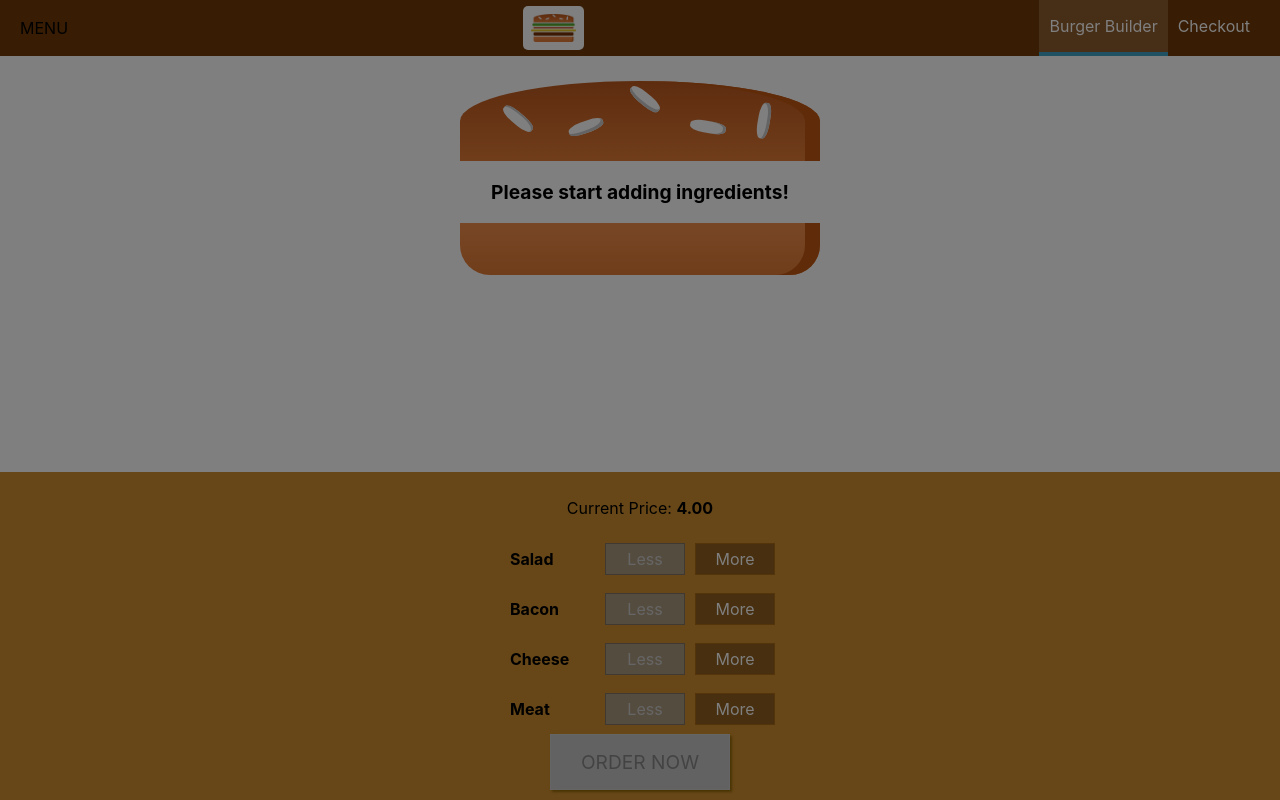
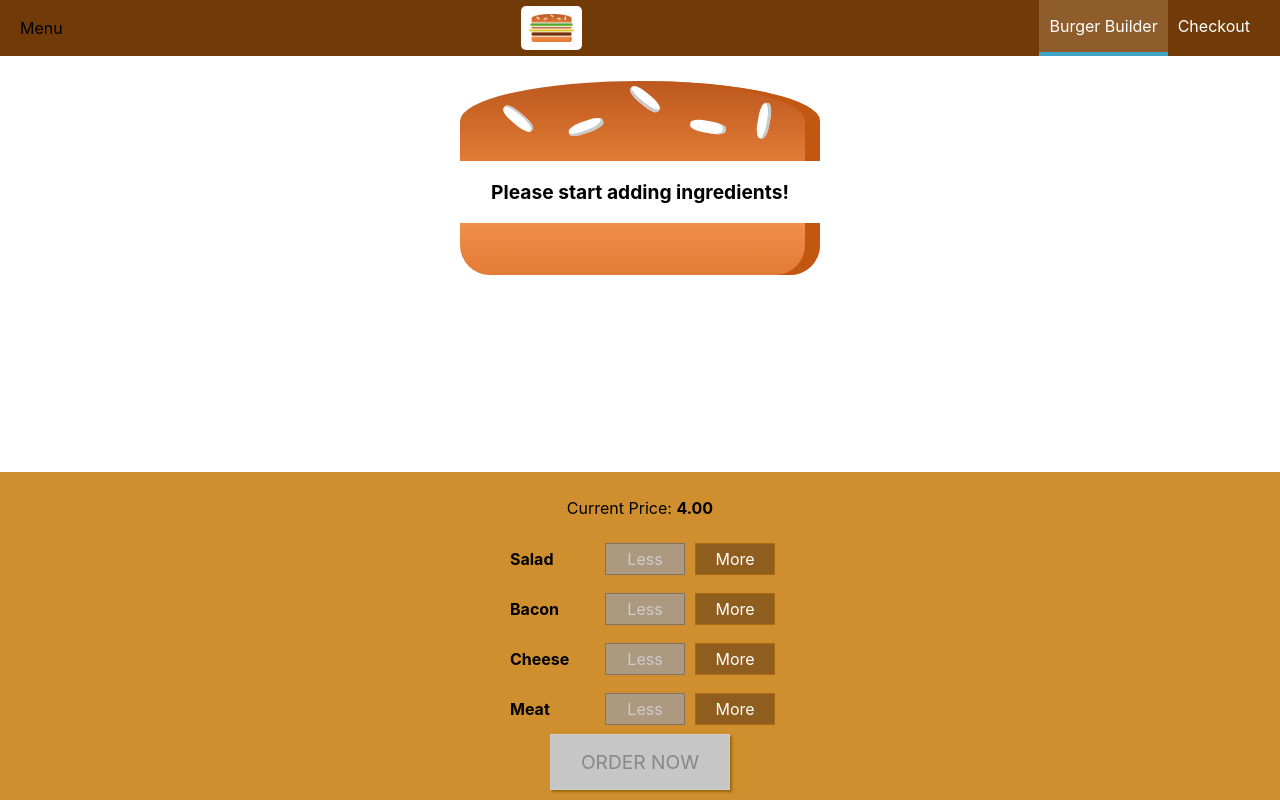
Before and after one commit to fabricioLVmagalhaes/burger-builder, a React (Create React App) app: page / in a window 1280 px wide. Built offline with nearby package versions, Linux system fonts and the light colour scheme.

Commit message:
Adding a Sidedrawer Toggle Button

```diff
--- a/src/components/Layout/Layout.js
+++ b/src/components/Layout/Layout.js
@@ -6,16 +6,22 @@
 
 class Layout extends Component {
   state = {
-    showSideDrawer: true,
+    showSideDrawer: false,
   };
   SideDrawerClosedHandler = () => {
     this.setState(this.setState({ showSideDrawer: false }));
   };
 
+  sideDrawerToggleHandler = () => {
+    this.setState((prevState) => {
+      return { showSideDrawer: !prevState.showSideDrawer };
+    });
+  };
+
   render() {
     return (
       <Aux>
-        <Toolbar />
+        <Toolbar drawerToggleclicked={this.sideDrawerToggleHandler} />
         <SideDrawer
           open={this.state.showSideDrawer}
           closed={this.SideDrawerClosedHandler}
@@ -27,3 +33,4 @@
 }
 
 export default Layout;
+// drawerToggleclicked
--- /dev/null
+++ b/src/components/Navigation/SideDrawer/DrawerToggle/DrawerToggle.js
@@ -0,0 +1,12 @@
+
+import React from 'react'
+
+const drawerToggle = props => {
+  return (
+    <div onClick={props.clicked}>
+      Menu
+    </div>
+  )
+}
+
+export default drawerToggle
--- a/src/components/Navigation/Toolbar/Toolbar.js
+++ b/src/components/Navigation/Toolbar/Toolbar.js
@@ -2,10 +2,11 @@
 import styles from './Toolbar.module.css';
 import Logo from '../../Logo/Logo';
 import NavigationItems from '../NaviationItems/NavigationItems';
+import DrawerToggle from '../SideDrawer/DrawerToggle/DrawerToggle'
 
 const toolbar = (props) => (
   <header className={styles.Toolbar}>
-    <div>MENU</div>
+    <DrawerToggle clicked={props.drawerToggleclicked}/>
     <div className={styles.Logo}>
       <Logo />
     </div>
```
